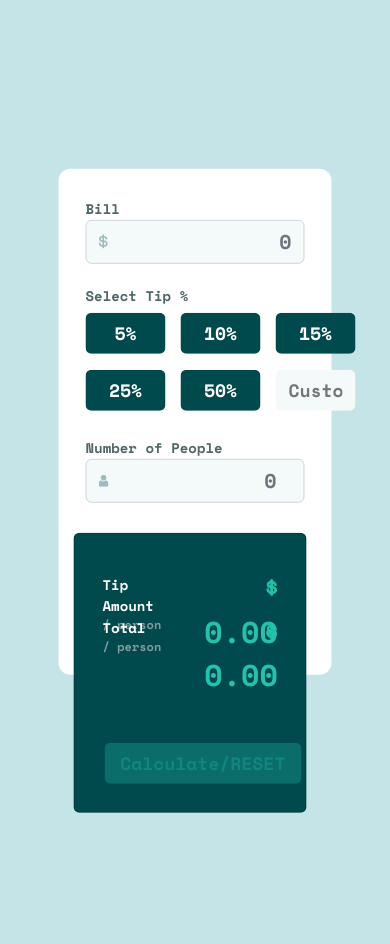
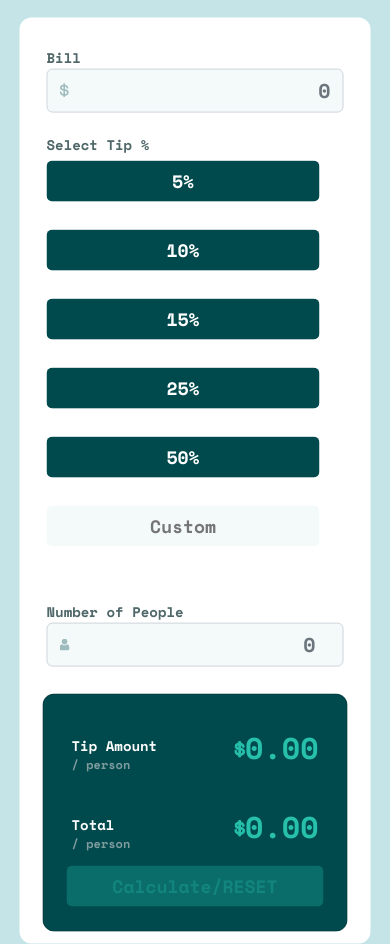
Before and after one commit to ashish-tiwari98/Tip-calculator, a plain HTML site: page index.html in a window 390 px wide. Before the commit the page ends 844 px from the top, so only its background shows below. Drawn offline with nearby package versions, Linux system fonts and the light colour scheme.

Commit message:
Complete mobile design

```diff
--- a/index.html
+++ b/index.html
@@ -18,9 +18,10 @@
 
 </head>
 <body>
+  <h1>SPLI<span>TTER</span></h1>
   <main class="container">
     <div class="row">
-      <div class="col">
+      <div class="col-md-6 col-sm-12">
         <div class="card left">
           <form name="myform" href="">
             <div class="form-group mb-4" name="grp">
@@ -29,15 +30,13 @@
             </div>
             <div class="row mb-4">
               <h1 class="heading">Select Tip %</h1>
-              <div class="row1">
-                <button name="btn" value="5" class="btn">5%</button>
-                <button name="btn" value="10" class="btn mid">10%</button>
-                <button name="btn" value="15" class="btn ">15%</button>
-              </div>
-              <div class="row2 mt-3">
-                <button name="btn" value="25" class="btn">25%</button>
-                <button name="btn" value="50" class="btn mid">50%</button>
-                <input  name="btn-custom" class="btn custom" placeholder="Custom" autocomplete="off" onkeypress="return isNumberKey(event)">
+              <div class="row">
+                <div class="col-lg-4 col-sm-6 col-xs-6"><button name="btn" value="5" class="btn">5%</button></div>
+                <div class="col-lg-4 col-sm-6 col-xs-6"><button name="btn" value="10" class="btn">10%</button></div>
+                <div class="col-lg-4 col-sm-6 col-xs-6"><button name="btn" value="15" class="btn ">15%</button></div>
+                <div class="col-lg-4 col-sm-6 col-xs-6"><button name="btn" value="25" class="btn">25%</button></div>
+                <div class="col-lg-4 col-sm-6 col-xs-6"><button name="btn" value="50" class="btn">50%</button></div>
+                <div class="col-lg-4 col-sm-6 col-xs-6"><input  name="btn-custom" class="btn custom" placeholder="Custom" autocomplete="off" onkeypress="return isNumberKey(event)"></div>
               </div>
             </div>
             <div class="form-group" name="grp">
@@ -47,7 +46,7 @@
           </form>
         </div>
       </div>
-      <div class="col">
+      <div class="col-md-6 col-sm-12">
         <div class="card right">
           <div class="row">
             <div class="col"> Tip Amount <span>/ person</span></div>
--- a/styles.css
+++ b/styles.css
@@ -4,6 +4,17 @@ body{
     box-sizing: border-box;
     font-family: 'Space Mono', monospace;
     background-color: hsl(185, 41%, 84%);
+}
+
+body>h1{
+    color: hsl(183, 100%, 15%);
+    text-align: center;
+    margin-top:50px;
+    letter-spacing: 10px;
+    font-size: 18px;
+}
+h1 span{
+    display: block;
 }
 
 .container{
@@ -13,7 +24,6 @@ body{
     transform:translate(-50%,-50%);
     background-color: white;
     padding:15px;
-    height:60%;
     width:70%;
     border-radius: 12px;
 }
@@ -28,8 +38,7 @@ body{
     color: hsl(184, 14%, 36%);
 }
 
-.row1,.row2{
-    display: flex;
+.row{
     justify-content:space-between;
 }
 
@@ -64,9 +73,10 @@ input.form-control{
     width:100%;
     min-width:80px;
     font-size: 18px;
+    margin-bottom: 28px;
 }
 
-.row1>.btn:hover:not(.custom), .row2>.btn:hover:not(.custom), .selected{
+.row>.btn:hover:not(.custom), .selected{
     background-color: hsla(172, 67%, 45%,0.5);
     color:hsl(183, 100%, 15%);
     border:none;
@@ -75,9 +85,6 @@ input.form-control{
 .custom:hover, .inputselect{
     border:2px solid hsla(172, 67%, 45%,0.5);
     color:hsl(183, 100%, 15%);
-}
-.mid{
-    margin:auto 15px;
 }
 
 .custom{
@@ -98,14 +105,11 @@ input.form-control{
 
 .right{
     background-color: hsl(183, 100%, 15%);
-    height:100%;
+    height:95%;
     padding:30px 30px;
     width:96%;
-    margin-top: 18px;
-}
-
-.right .row{
-    height:20%;
+    margin-top: 10px;
+    border-radius: 12px;
 }
 
 .right .col{
@@ -135,13 +139,36 @@ input.form-control{
 
 .reset{
     position: absolute;
+    left:0;
     bottom:10%;
     width:85%;
     color: hsla(172, 67%, 45%,0.3);
     background-color:hsla(172, 67%, 45%,0.3);
+    margin:auto 7.5%;
 }
 
 .reset:hover{
     color: hsl(183, 100%, 15%);
     background-color: hsl(172, 64%, 63%);
 }
+
+@media only screen and (max-width:870px){
+    .container{
+        margin:15% auto;
+    }
+
+    .right{
+        margin:15px 8px;
+        width:calc(100% - 16px);
+    }
+
+    .right .row{
+        margin-bottom: 20px;
+    }
+}
+
+@media only screen and (max-width:588px){
+    .container{
+        width:90%;
+    }
+}
```
